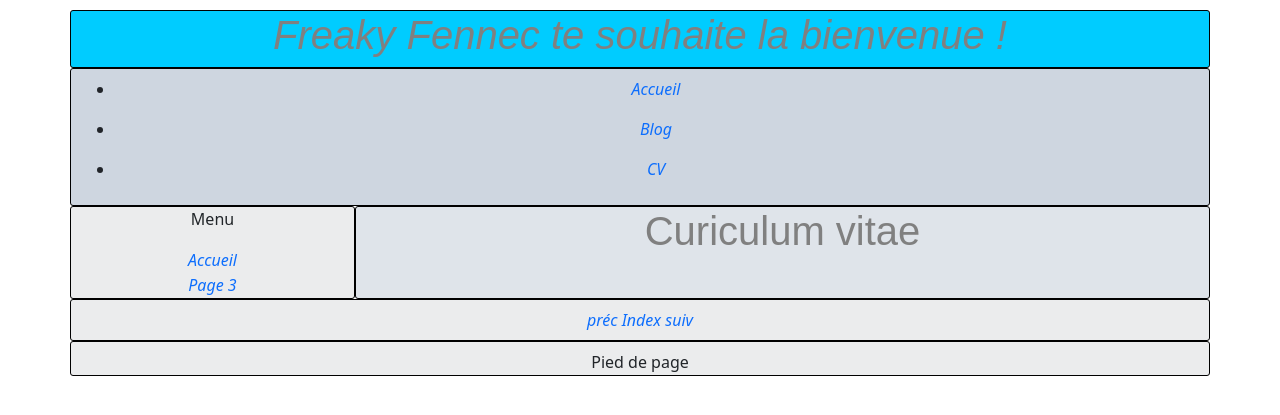
After one commit to FreakyFennec/test-site, a PHP site: page /CV.html in a window 1280 px wide. The commit adds this page. Shown: the top 415 px of the page. Run offline with PHP 8.4, Linux system fonts and the light colour scheme.

Commit message:
change style

```diff
--- /dev/null
+++ b/CV.html
@@ -0,0 +1,54 @@
+<!DOCTYPE html>
+<html lang="fr">
+	<head>
+		<title>CV</title>
+		<meta charset="utf-8">
+		<link rel=stylesheet type="text/css" href="assets/css/style.css">
+		<!--<link rel=stylesheet type="text/css" href="assets/css/style_div.css">-->
+		<link rel=stylesheet type="text/css" href="assets/css/style_nav_horiz_01.css">
+		<link href="https://cdn.jsdelivr.net/npm/bootstrap@5.1.2/dist/css/bootstrap.min.css" rel="stylesheet" integrity="sha384-uWxY/CJNBR+1zjPWmfnSnVxwRheevXITnMqoEIeG1LJrdI0GlVs/9cVSyPYXdcSF" crossorigin="anonymous">
+	</head>
+
+	<body id="page">
+		<div class="container">
+			<header class="row">
+				<div class="col-md-12" id="banniere"><!--style="text-decoration:none"-->
+			    	<a class="titre_principal" href="index.html"><h1>Freaky Fennec te souhaite la bienvenue !</h1></a>
+			    </div>
+				<nav class="col-md-12" id="menu_horiz">
+			    	<ul>
+			    	    <li><a href="index.html">Accueil</a></li>
+			    	    <li><a href="blog.html">Blog</a></li>
+			    	    <li><a href="CV.html">CV</a></li>
+			    	</ul>
+				</nav>
+			</header>
+
+			<div class="row">
+				<div class="col-3" id="menu">
+					<p>Menu</p>
+					<a href="index.html">Accueil</a>
+					<a href="page-03.html">Page 3</a>
+				</div>
+				<div class="col-9" id="contenu">
+					<h1>Curiculum vitae</h1>
+				</div>
+			</div>
+
+			<div class="row">
+				<div class="col-md-12" id="pager">
+					<a id="lien-page" href="index.html">préc</a>
+					<a id="lien-page" href="index.html">Index</a>
+					<a id="lien-page" href="page-03.html">suiv</a>
+				</div>
+			</div>
+
+			<div class="row">
+				<div class="col-12" id="footer">Pied de page</div>
+			</div>
+		</div>
+
+		<!-- JavaScript Bundle with Popper -->
+		<script src="https://cdn.jsdelivr.net/npm/bootstrap@5.1.2/dist/js/bootstrap.bundle.min.js" integrity="sha384-kQtW33rZJAHjgefvhyyzcGF3C5TFyBQBA13V1RKPf4uH+bwyzQxZ6CmMZHmNBEfJ" crossorigin="anonymous"></script>
+	</body>
+</html>
```
Also changed, not shown: assets/css/style_div.css (+22 -8 lines).
